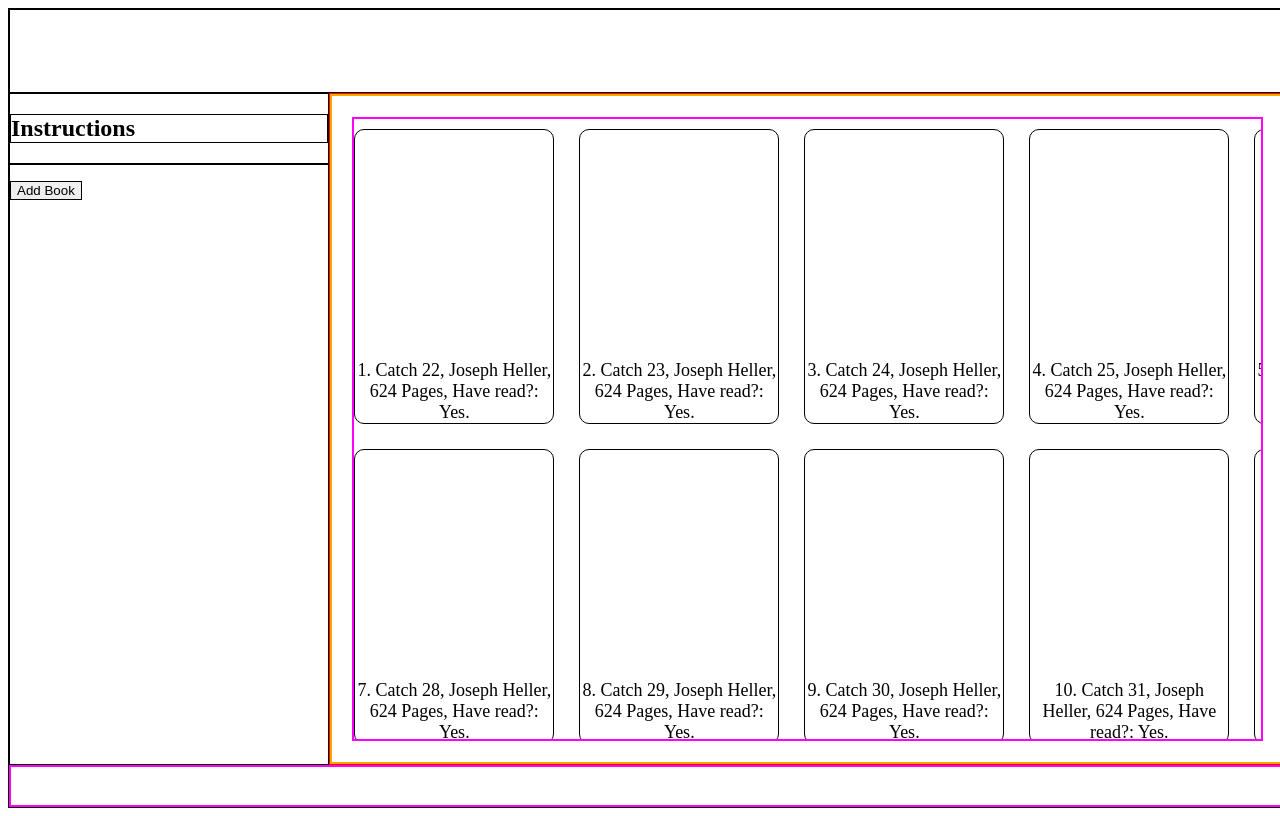
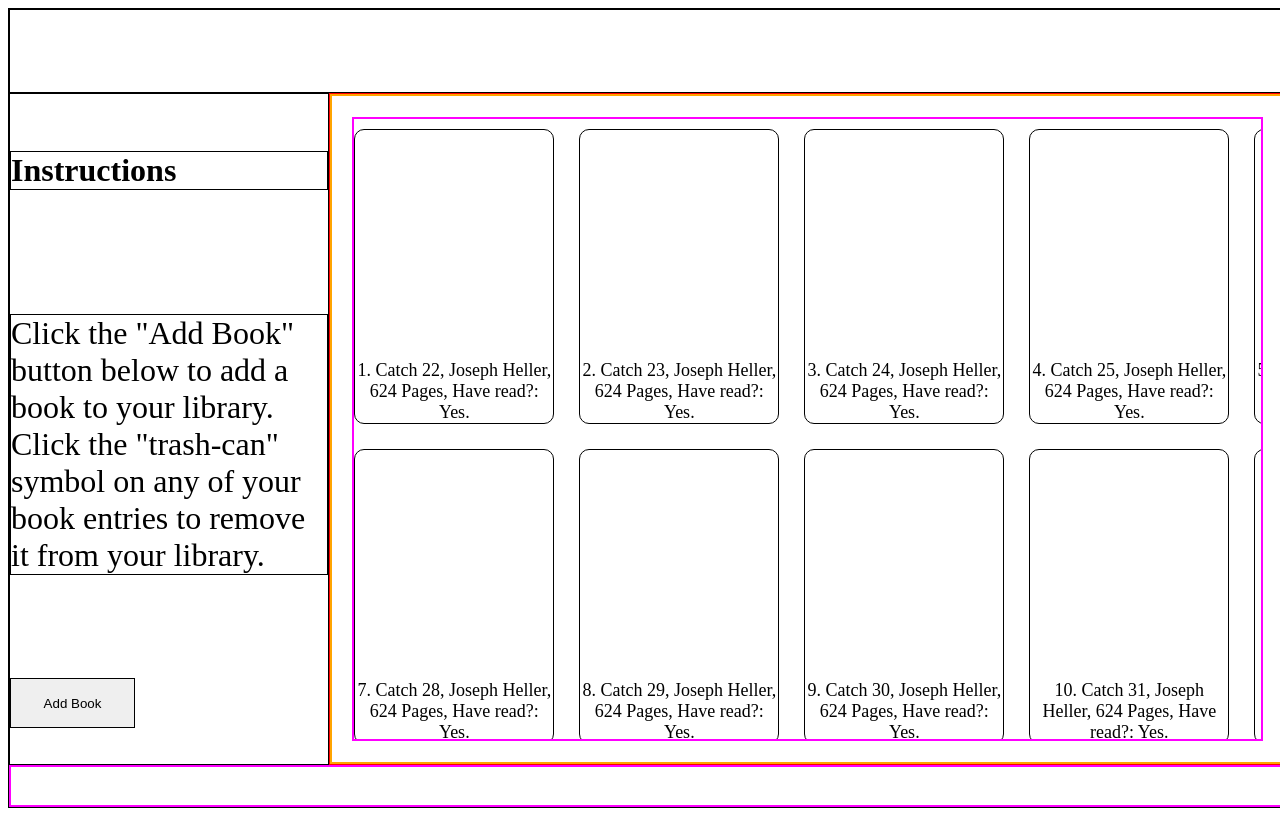
Before and after one commit to Rugwall01/TOP_Library_app, a plain HTML site: page index.html in a window 1280 px wide. Drawn offline with Linux system fonts and the light colour scheme.

Commit message:
added sideNav elements

```diff
--- a/index.html
+++ b/index.html
@@ -14,8 +14,10 @@
 
         </div>
         <div class="sideNav">
-            <h2 id="instructHeading">Instructions</h2>
-            <p id="intructions"></p>
+            <h1 id="instructHeading">Instructions</h1>
+            <p id="intructions">Click the "Add Book" button below to add a book to your library.<br>
+                                Click the "trash-can" symbol on any of your book entries to remove it from your library.<br>
+                                </p>
             <button id="addBookBtn">Add Book</button>
 
 
--- a/styles.css
+++ b/styles.css
@@ -40,8 +40,25 @@ body * {
 
 .sideNav {
     grid-area: sideNav;
+    display: flex;
+    flex-direction: column;
+    justify-content: space-around;
+
+};
+
+.sideNav h1 {
+    color: black;
 }
 
+.sideNav p {
+    color: black;
+    font-size: 2rem;
+}
+
+.sideNav button {
+    width: 125px;
+    height: 50px;
+}
 .main {
     grid-area: main;
     height: 100%;
```
Also changed, not shown: script.js (+0 -13 lines).
